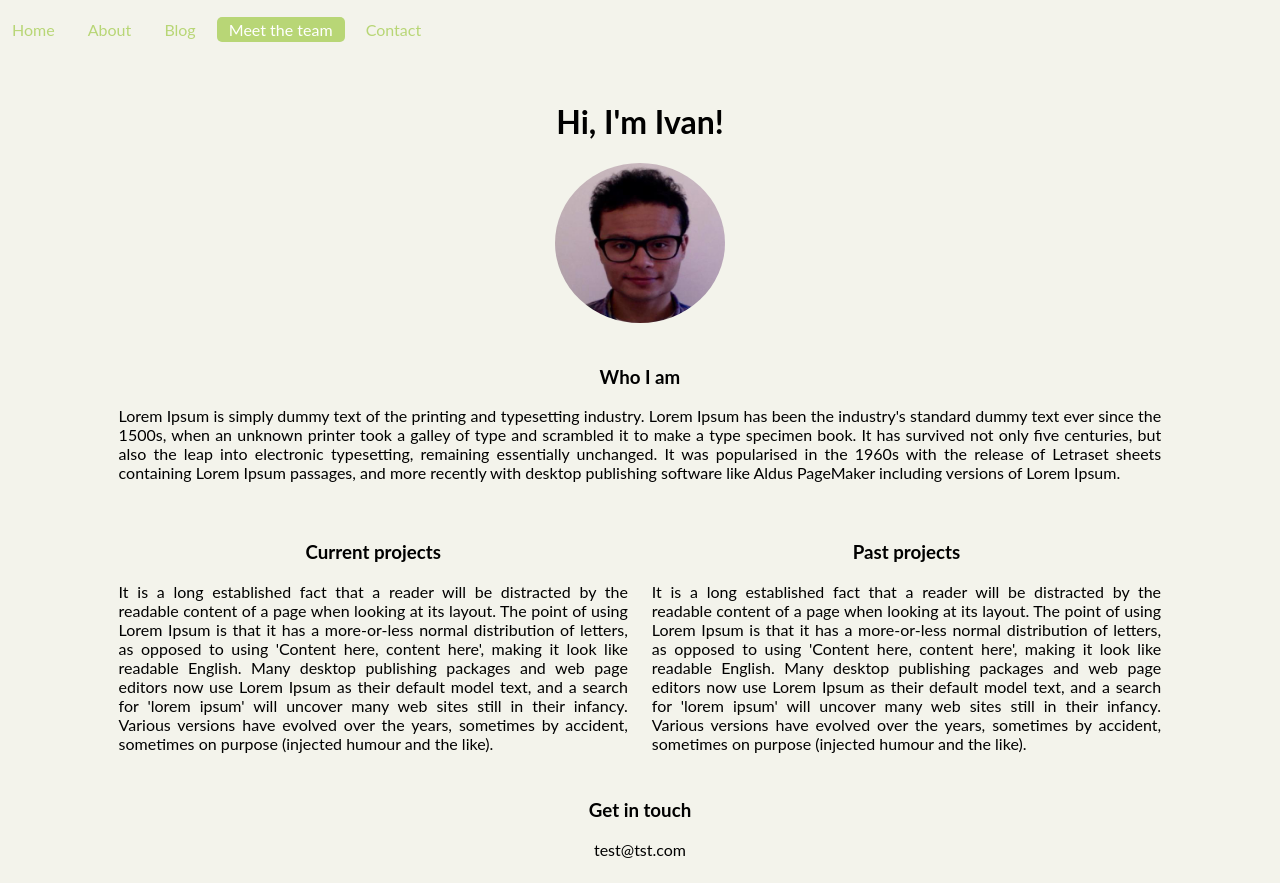
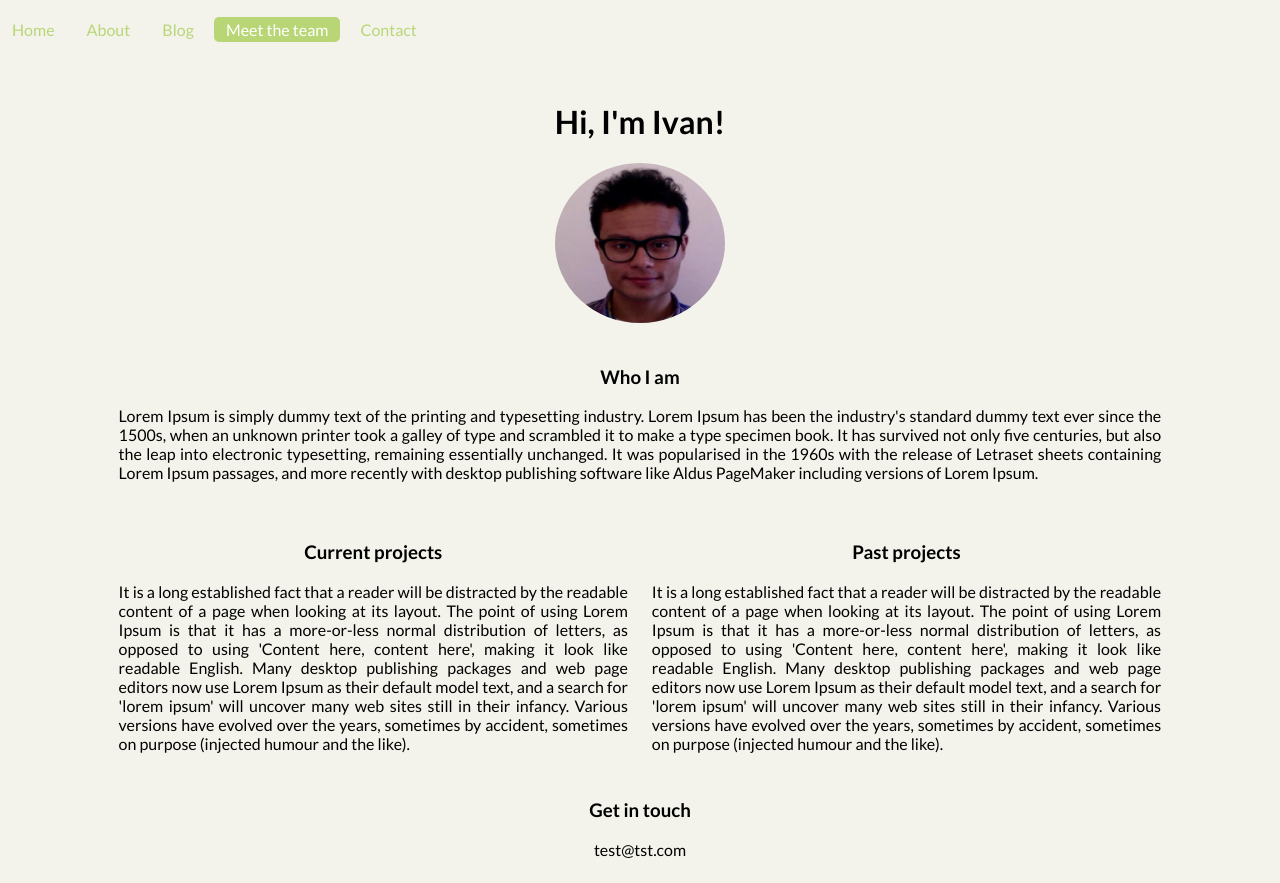
Before and after one commit to olot/olot.github.io, a plain HTML site: page html/proivan.html in a window 1280 px wide. Drawn offline with Linux system fonts and the light colour scheme.

Commit message:
added lato font to all pages

```diff
--- a/html/proivan.html
+++ b/html/proivan.html
@@ -8,6 +8,10 @@
     <link rel="stylesheet"
           type="text/css"
           href="../css/style.css"/>
+
+    <link href='https://fonts.googleapis.com/css?family=Lato:400,700,400italic' rel='stylesheet' type='text/css'>
+
+    <meta name="viewport" content="width=device-width, initial-scale=1.0">
 
   </head>
 
```
Also changed, not shown: html/about.html (+2 -0 lines), html/blog.html (+2 -0 lines), html/projack.html (+4 -0 lines), html/promireia.html (+1 -0 lines), html/protasnim.html (+4 -0 lines), index.html (+2 -0 lines), 1 other file.
